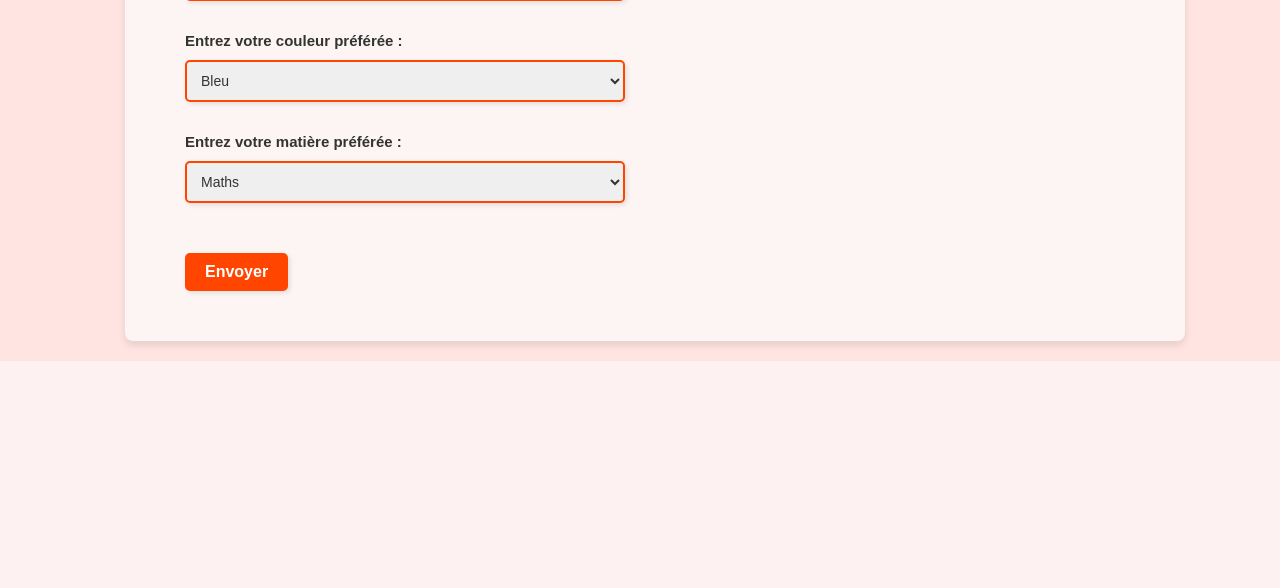
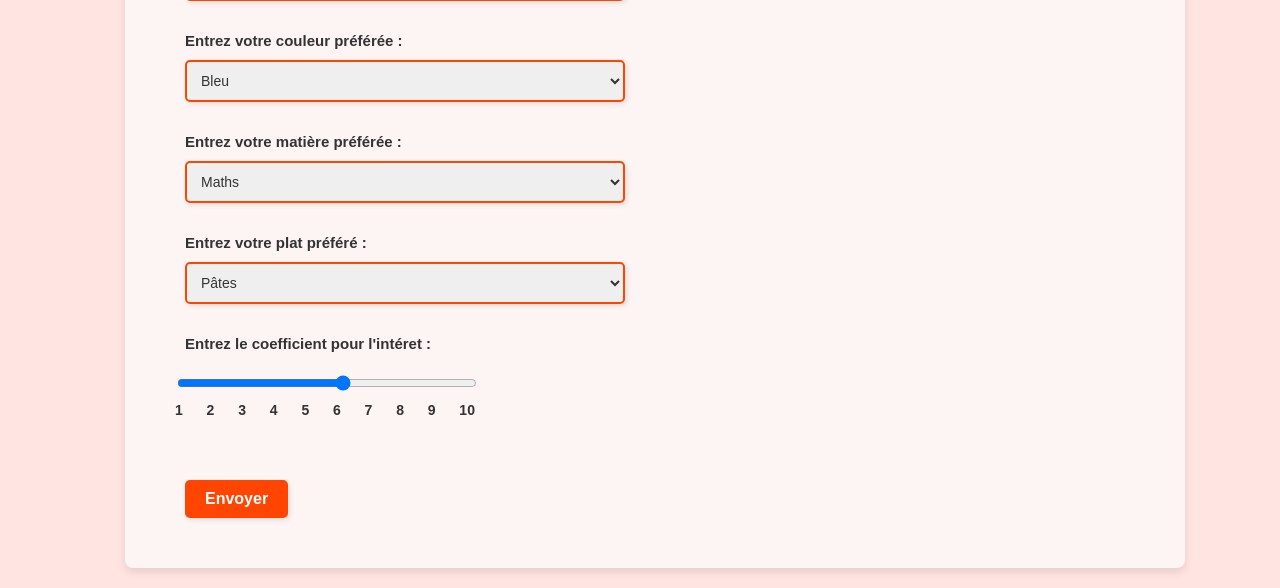
Before and after one commit to Herasium/idk_but_firebasenowyaya, a Flask app: page / in a window 1280 px wide. Shown: the part 660-1248 px from the top of the page. Before the commit the page ends 1021 px from the top, so only its background shows below. Run offline with Flask 3, Linux system fonts and the light colour scheme.

Commit message:
ajout curseur

```diff
--- a/data.json
+++ b/data.json
@@ -1,11 +1,11 @@
 {
     "coef": {
-        "genre": 1,
         "interet": 3,
         "age": 3,
-        "taille": 5,
+        "taille": 6,
         "couleur pr\u00e9f\u00e9r\u00e9e": 9,
-        "matiere": 7
+        "matiere": 7,
+        "plat": 5
     },
     "dico": [
         {
@@ -19,7 +19,9 @@
                     "interet": "manger",
                     "age": "16 ans",
                     "taille": "110/130 cm",
-                    "couleur pr\u00e9f\u00e9r\u00e9e": "violet"
+                    "couleur pr\u00e9f\u00e9r\u00e9e": "violet",
+                    "matiere": "Maths",
+                    "plat": "Pizza"
                 }
             }
         },
@@ -34,7 +36,9 @@
                     "interet": "dormir",
                     "age": "16 ans",
                     "taille": "110/130 cm",
-                    "couleur pr\u00e9f\u00e9r\u00e9e": "rouge"
+                    "couleur pr\u00e9f\u00e9r\u00e9e": "rouge",
+                    "matiere": "Francais",
+                    "plat": "Pates"
                 }
             }
         },
@@ -235,6 +239,38 @@
                     "matiere": "Sport"
                 }
             }
+        },
+        {
+            "test": {
+                "presentation": {
+                    "prenom": "test",
+                    "nom": "test"
+                },
+                "info_perso": {
+                    "age": "16 ans",
+                    "taille": "180/190 cm",
+                    "interet": "faire du sport",
+                    "couleur": "Orange",
+                    "matiere": "Physique-Chimie",
+                    "plat": "Brocoli"
+                }
+            }
+        },
+        {
+            "test": {
+                "presentation": {
+                    "prenom": "test",
+                    "nom": "test"
+                },
+                "info_perso": {
+                    "age": "16 ans",
+                    "taille": "180/190 cm",
+                    "interet": "faire du sport",
+                    "couleur": "Orange",
+                    "matiere": "Physique-Chimie",
+                    "plat": "Brocoli"
+                }
+            }
         }
     ]
 }
--- a/routes.py
+++ b/routes.py
@@ -23,10 +23,11 @@ def submit_and_verify():
     interet = request.form.get("interet")
     couleur = request.form.get("couleur")
     matiere = request.form.get("matiere")
+    plat = request.form.get("plat")
+    selected_value_interet = request.form.get("slider_value", 3)
 
 
-
-    if not all([prenom, nom, age, taille, interet, couleur, matiere]):
+    if not all([prenom, nom, age, taille, interet, couleur, matiere, plat, selected_value_interet]):
         flash("Tous les champs doivent être remplis !", "error")
         return redirect(url_for("bonjour"))
     else :
@@ -62,7 +63,8 @@ def save_info ():
             "taille" : request.form.get('taille'),
             "interet" : request.form.get('interet'),
             "couleur" : request.form.get('couleur'),
-            "matiere" : request.form.get('matiere')
+            "matiere" : request.form.get('matiere'),
+            "plat" : request.form.get('plat')
         }
     }
 
--- a/static/css/styleprincipalv3.css
+++ b/static/css/styleprincipalv3.css
@@ -281,3 +281,26 @@ ul li img,
 ul li span {
     margin-right: 7.5px;
 }
+
+/* CURSEURS */
+
+.slider-container {
+    position: relative;
+    width: 300px;
+    margin: 20px;
+}
+
+.slider {
+    width: 100%;
+}
+
+.ticks {
+    display: flex;
+    justify-content: space-between;
+    width: 100%;
+    margin-top: 5px;
+}
+
+.ticks span {
+    font-size: 14px;
+}
--- a/templates/index.html
+++ b/templates/index.html
@@ -96,7 +96,32 @@
 
             </select>
             <br>
+            <p class="entry">Entrez votre plat préféré :</p>
+            <select class="input-menu" name="plat">
+                <!-- <option value=""></option> -->
+                <option value="Pâtes">Pâtes</option>
+                <option value="Pizza">Pizza</option>
+                <option value="Burger">Burger</option>
+                <option value="Sushi">Sushi</option>
+                <option value="Brocoli">Brocoli</option>
+            </select>
+            <br>
+            <p class="entry">Entrez le coefficient pour l'intéret :</p>
+            <form method="POST">
+                <div class="slider-container">
+                    <input type="range" id="slider" name="slider_value" min="1" max="10" value="{{ selected_value_interet }}" class="slider" oninput="updateValue(this.value)">
+                    <div class="ticks">
+                        {% for i in range(1, 11) %}
+                            <span>{{ i }}</span>
+                        {% endfor %}
+                    </div>
+                </div>
+                <!-- <p>Valeur sélectionnée : <span id="slider_value">{{ selected_value_interet }}</span></p> -->
+
+            </form>
+            <br>
             <button type="submit" class="bouton">Envoyer</button>
+
 
 
         </div>
```
